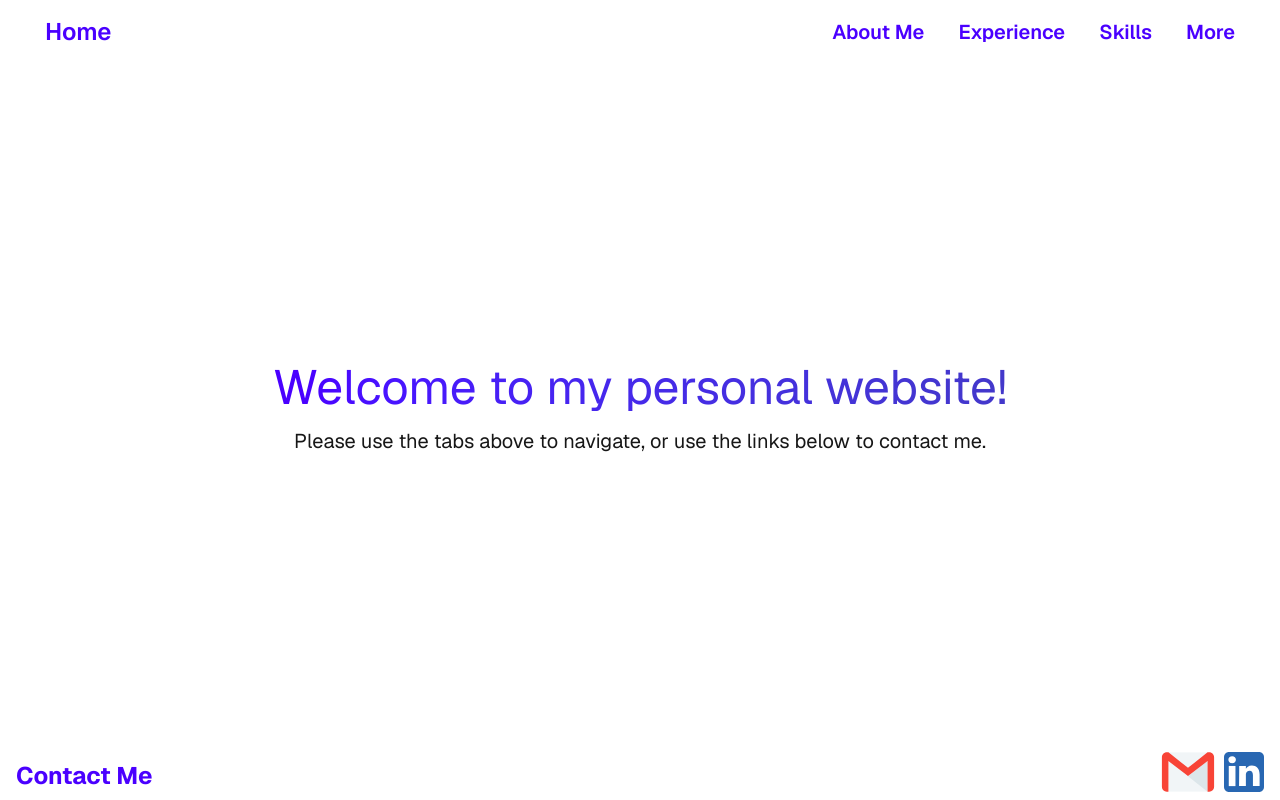
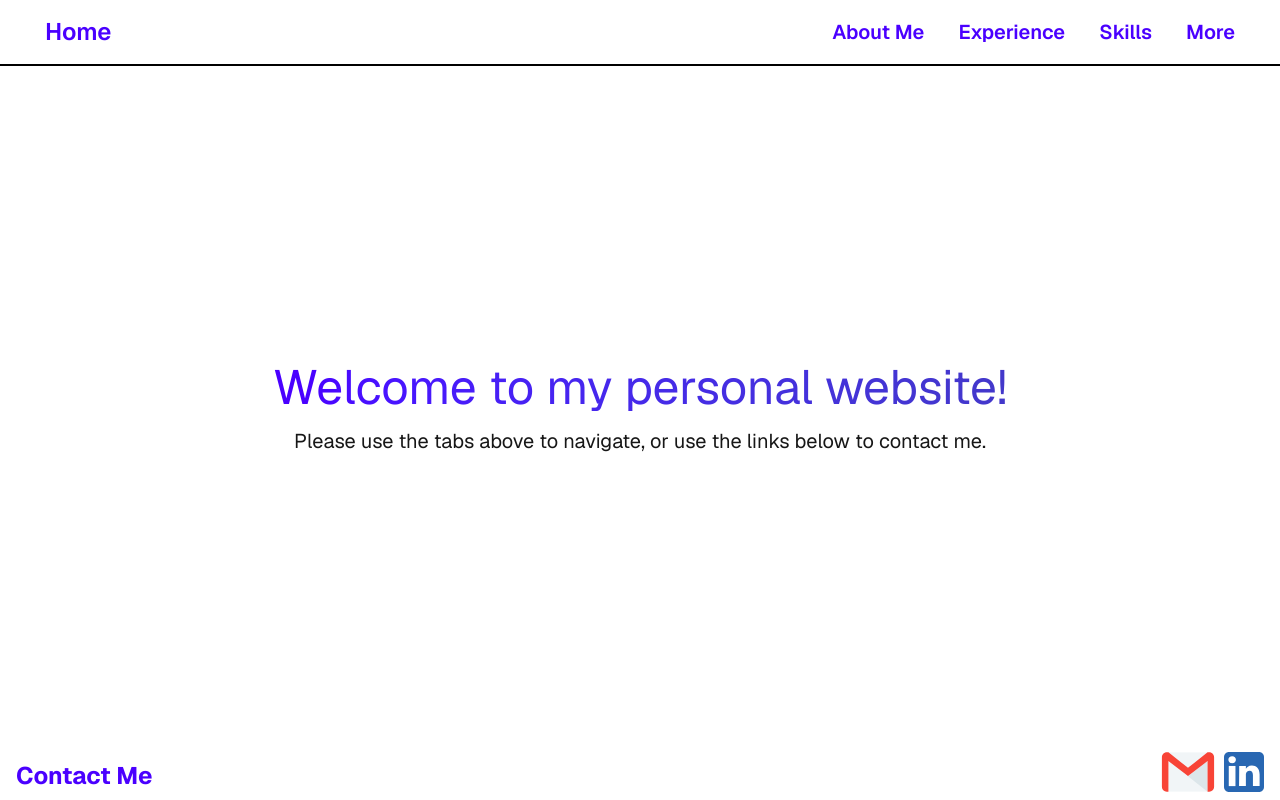
Before and after one commit to vshetty28/vihaan-personal-website, a Next.js app: page / in a window 1280 px wide. Built offline with nearby package versions, Linux system fonts and the light colour scheme.

Commit message:
navbar light mode fix

```diff
--- a/src/components/NavBar.js
+++ b/src/components/NavBar.js
@@ -3,7 +3,7 @@ import Link from "next/link";
 import Image from "next/image";
 const NavBar = () => {
 	return (
-		<div className="navbar bg-inherit min-w-screen border-base-100 border-b-2 pt-2 justify-items-center">
+		<div className="navbar bg-inherit min-w-screen border-black dark:border-base-100 border-b-2 pt-2 justify-items-center">
 			<div className="flex flex-row w-screen justify-between lg:px-5">
 				<Link className="btn btn-link text-lg lg:text-2xl text-primary no-underline hover:no-underline" href="/">
 					Home
```
